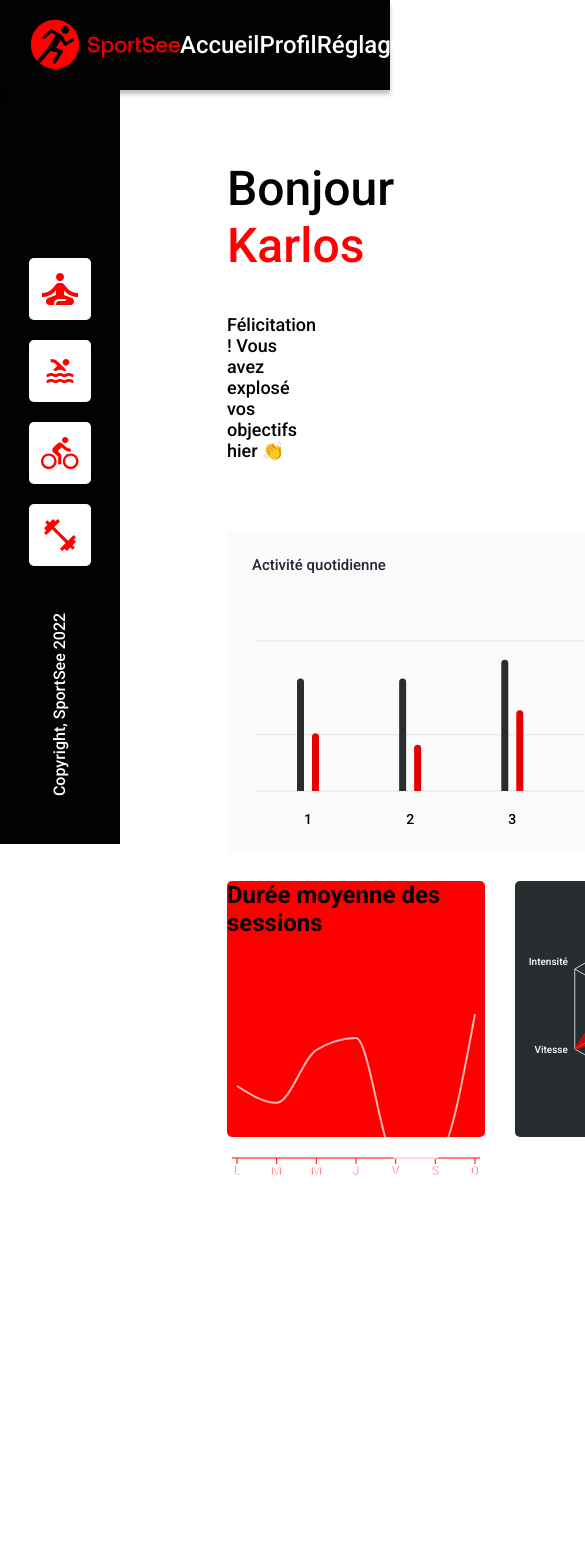
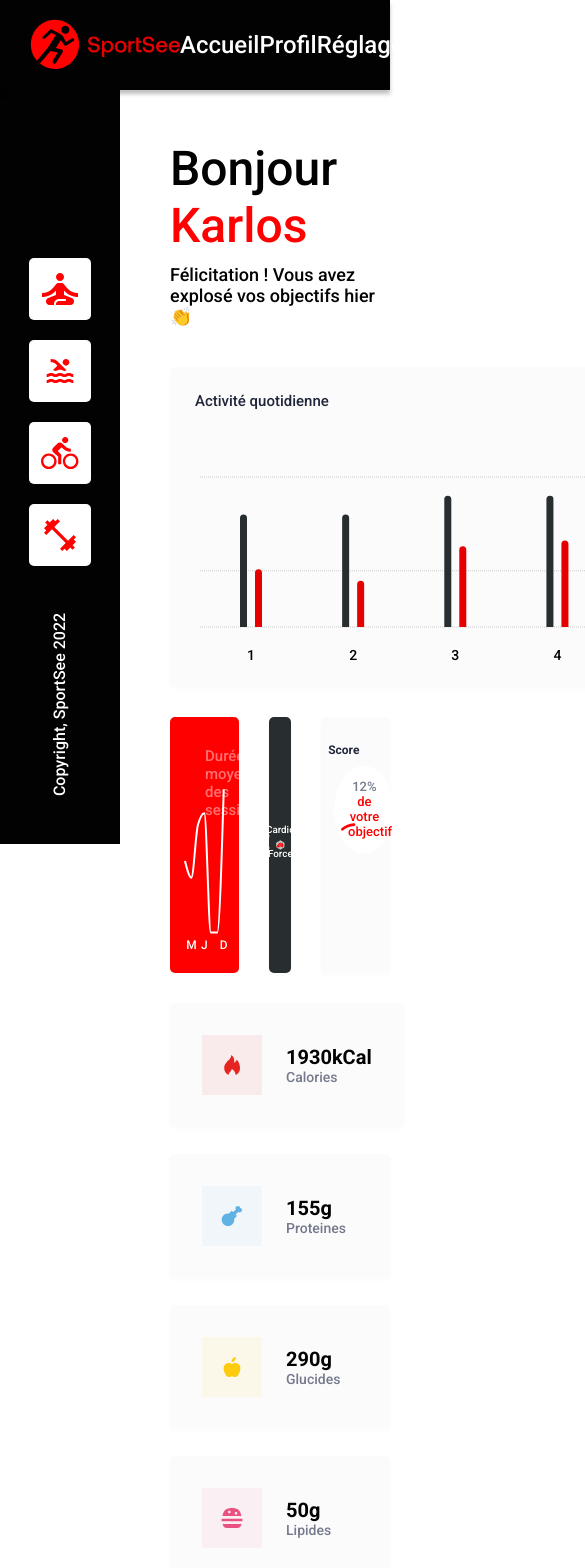
Before and after one commit to Bigornote/SportSee, a React (Create React App) app in the folder front-end/: page /user/12 in a window 390 px wide. Shown: the top 1568 px of the page, 585 px wide, since content can reach past the window. Before the commit the page ends 1197 px from the top, so only its background shows below. Built offline with nearby package versions, Linux system fonts and the light colour scheme.

Commit message:
Responsive Ok

```diff
--- a/front-end/src/components/Charts/AverageSessionChart.js
+++ b/front-end/src/components/Charts/AverageSessionChart.js
@@ -59,31 +59,43 @@ const AverageSessionChart = () => {
   return (
     <div className="chart-session">
       <div>
-        <h2 className="title">Durée moyenne des sessions</h2>
+        <h2 className="title">
+          Durée moyenne des <br></br>sessions
+        </h2>
       </div>
       <ResponsiveContainer width="100%" height="100%">
-        <LineChart data={data}>
+        <LineChart
+          data={data}
+          margin={{ top: 0, left: 15, right: 15, bottom: 10 }}
+        >
           <XAxis
-            type="category"
             dataKey="day"
-            tickLine={true}
-            stroke="red"
-            padding={{ right: 5, left: 5 }}
-            tick={{ fontSize: 13, stroke: "white", opacity: 0.8 }}
+            stroke="#ffffff"
+            tickLine={false}
+            axisLine={false}
+            tick={{
+              fontSize: 12,
+              fontWeight: 500,
+            }}
           />
-          <YAxis
-            dataKey="sessionLength"
-            domain={[0, "dataMax + 30"]}
-            hide={true}
+          <YAxis hide={true} domain={[0, "dataMax + 30"]} />
+          <Tooltip
+            content={<CustomTooltipAverageSession />}
+            wrapperStyle={{ outline: "none" }}
+            cursor={{
+              stroke: "#000",
+              strokeOpacity: 0.1,
+              strokeWidth: 40,
+            }}
           />
-          <Tooltip content={CustomTooltipAverageSession} />
           <Line
             type="monotone"
             dataKey="sessionLength"
-            stroke="rgba(255, 255, 255, 0.7)"
+            unit="min"
+            stroke="#ffffff"
             strokeWidth={2}
             dot={false}
-            activeDot={{ r: 4, strokeWidth: 4, stroke: "white" }}
+            activeDot={{ r: 6 }}
           />
         </LineChart>
       </ResponsiveContainer>
--- a/front-end/src/components/Charts/ResultChart.js
+++ b/front-end/src/components/Charts/ResultChart.js
@@ -27,7 +27,7 @@ const ResultChart = ({ data }) => {
           data={score}
           innerRadius="70%"
           startAngle={90}
-          endAngle={450}
+          endAngle={450} // (360 + 90)
           barSize={10}
         >
           <PolarAngleAxis type="number" domain={[0, 100]} tick={false} />
--- a/front-end/src/styles/_settings.scss
+++ b/front-end/src/styles/_settings.scss
@@ -35,10 +35,8 @@ a {
 
 .container {
   position: relative;
-  width: calc(100vw - 120px);
-  height: calc(100vh - 90px);
   margin-left: 120px;
-  padding: 70px 90px 85px 107px;
+  padding: 60px 0 0 100px;
   color: $black;
 
   a {
@@ -49,3 +47,9 @@ a {
     color: $color-primary;
   }
 }
+
+@media screen and (max-width: 1400px) {
+  .container {
+    padding: 50px 0 0 50px;
+  }
+}
--- a/front-end/src/styles/components/_welcomeuser.scss
+++ b/front-end/src/styles/components/_welcomeuser.scss
@@ -6,6 +6,6 @@
   p {
     font-size: 18px;
     font-weight: 500;
-    margin-top: 40px;
+    margin-top: 10px;
   }
 }
--- a/front-end/src/styles/components/charts/_averagesessionchart.scss
+++ b/front-end/src/styles/components/charts/_averagesessionchart.scss
@@ -6,4 +6,28 @@
   background-color: #ff0000;
   box-shadow: 0px 2px 4px rgba(0, 0, 0, 0.02);
   border-radius: 5px;
+
+  .title {
+    position: absolute;
+    top: 30px;
+    left: 35px;
+    font-weight: 500;
+    font-size: 15px;
+    color: #ffffff70;
+  }
+
+  .custom-tooltip {
+    background-color: $white;
+    width: 40px;
+    height: 25px;
+    display: flex;
+    flex-direction: column;
+    align-items: center;
+
+    p {
+      color: $black;
+      font-weight: 500;
+      font-size: 8px;
+    }
+  }
 }
--- a/front-end/src/styles/pages/_dashboard.scss
+++ b/front-end/src/styles/pages/_dashboard.scss
@@ -2,7 +2,7 @@
   .statistique {
     display: flex;
     gap: 30px;
-    margin-top: 70px;
+    margin-top: 40px;
 
     .charts {
       display: flex;
@@ -22,3 +22,19 @@
     }
   }
 }
+
+@media screen and (max-width: 1400px) {
+  .dashboard {
+    .statistique {
+      flex-direction: column;
+
+      .keydata {
+        max-width: 835px;
+        width: 100%;
+        flex-direction: row;
+        flex-wrap: wrap;
+        gap: 27px;
+      }
+    }
+  }
+}
```
